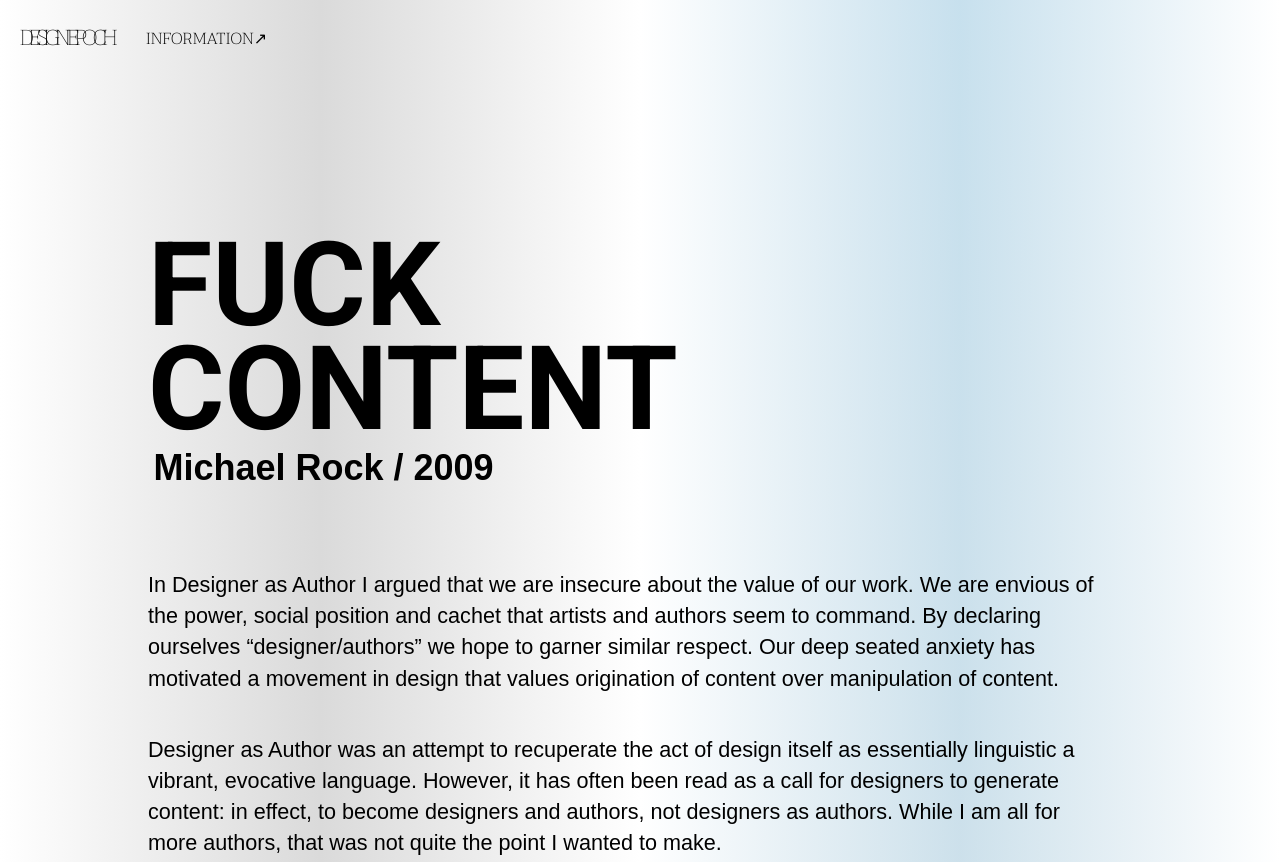
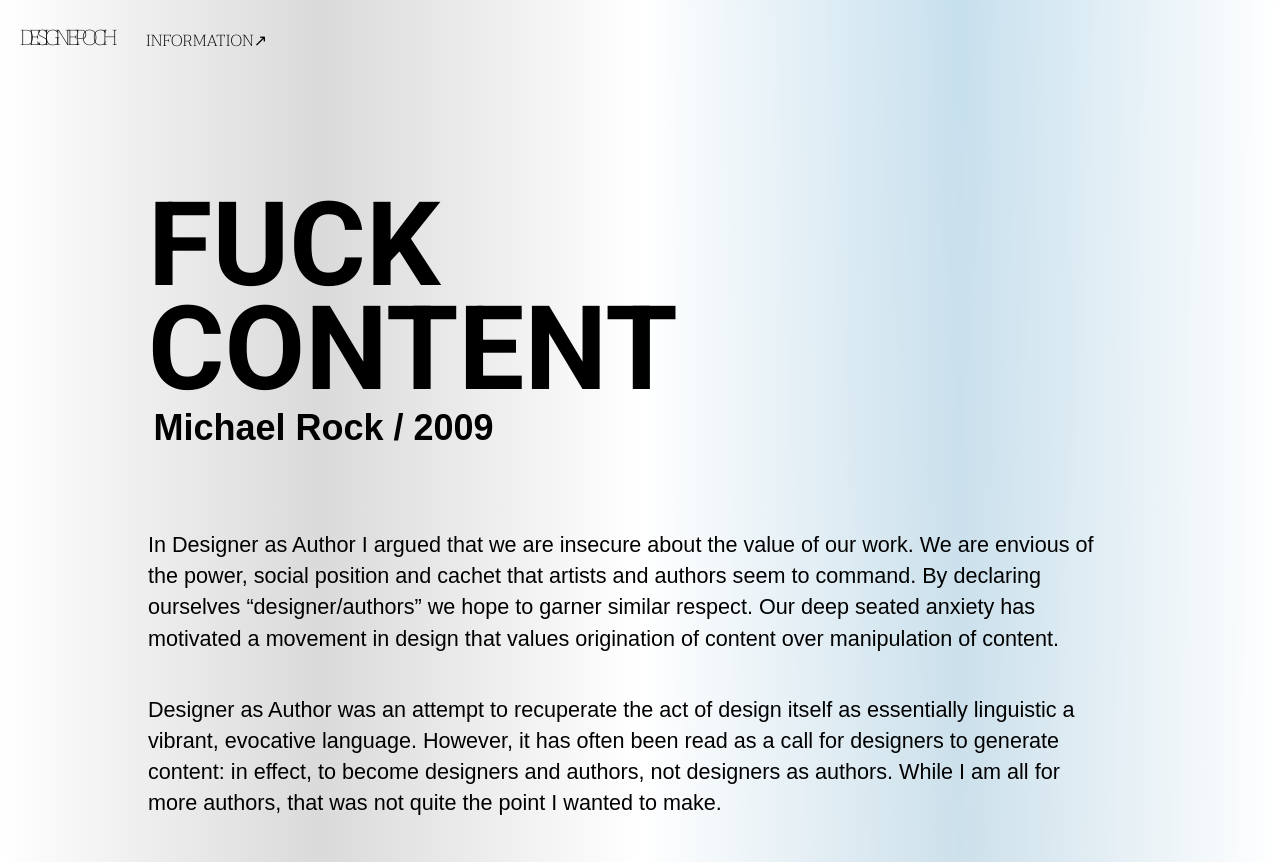
Before and after one commit to Alyxwestro/binding, a plain HTML site: page index1.html in a window 1280 px wide. Shown: the top 862 px of the page. Drawn offline with Linux system fonts and the light colour scheme; a web font is replaced by a local one.

Commit message:
fixed header link

```diff
--- a/common.css
+++ b/common.css
@@ -6,14 +6,16 @@ body{
 
 }
 
-header{
+.header{
     font-family:var(--typography--header);
     font-weight: 100;
 }
 
-aside{
+.aside{
     font-family:var(--typography--header);
     font-weight: 200;
+    margin-top: -2.5rem;
+    padding-left: 8.5rem;
 }
 
 h1,h2,h3{
--- a/direction-2.css
+++ b/direction-2.css
@@ -19,18 +19,18 @@
     --indent: -1em;
 }
 
-header{
+.header{
     text-align: left;
     margin: calc(1/2*var(--spacing));
     letter-spacing: -0.28rem;
     font-size: calc(1.2*var(--font-size));
 }
 
-aside{
+/* .aside{
     padding-left: 8.5rem;
     position: relative;
-    top: -2.6rem;
-}
+    top: -9rem;
+} */
 
 span{
     font-family: 'Raleway Dots', sans-serif;
--- a/index1.html
+++ b/index1.html
@@ -27,12 +27,9 @@
     <body style="background-color: #1cb0ff;">
 
          <header>
-            <a href="index.html">DESIGN EPOCH</a>
+            <div class="header"><a href="index.html">DESIGN EPOCH</a></div>
+            <div class="aside"><a href="information.html">INFORMATION&#x2197;</a></div>
          </header>
-
-         <aside>
-            <a href="information.html">INFORMATION&#8599;</a>
-         </aside>
 
          <main>
             <div class="scrollbar">
```
Also changed, not shown: index.html (+2 -5 lines), index2.html (+2 -5 lines), index3.html (+2 -5 lines), information.html (+2 -5 lines).
